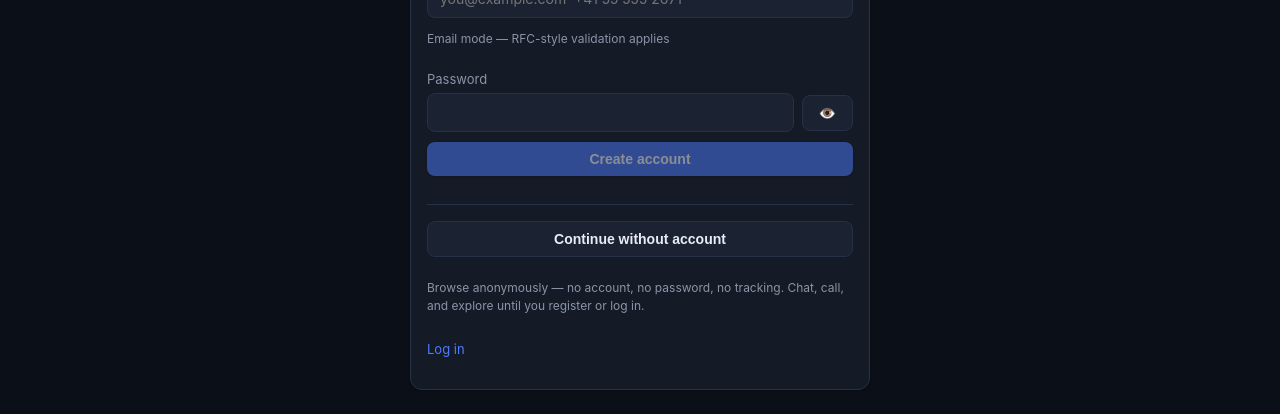
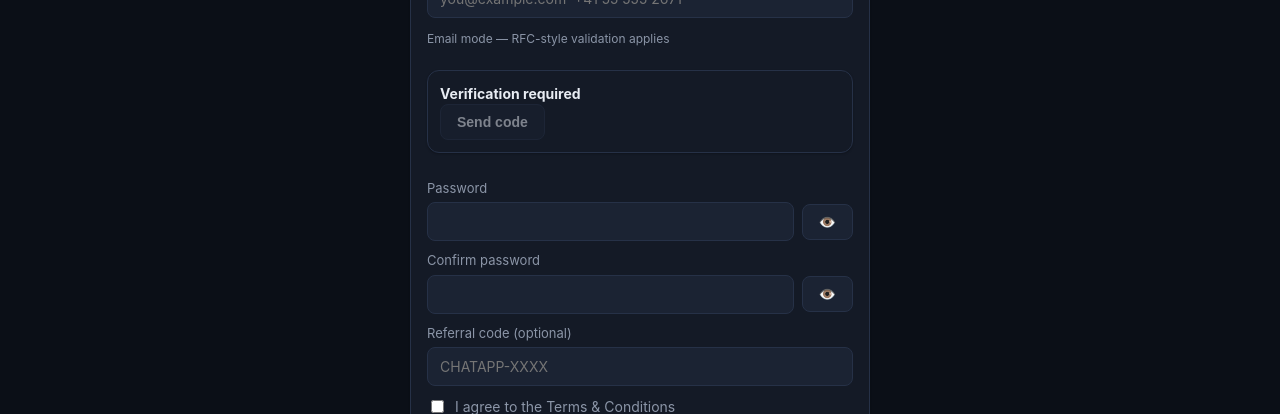
Before and after one commit to ChatAppUs/ChatApp, a Next.js app in the folder apps/web/: page /register in a window 1280 px wide. Shown: the part 386-800 px from the top of the page. Built offline with nearby package versions, Linux system fonts and the light colour scheme; no server answers.

Commit message:
feat: add register OTP verification step, password strength, confirm password, referral, terms (Identity spec §4)

```diff
--- a/apps/web/src/app/register/page.tsx
+++ b/apps/web/src/app/register/page.tsx
@@ -19,6 +19,20 @@ function detectMode(value: string): "email" | "phone" | "unknown" {
   return "phone";
 }
 
+// Identity spec §4.1: password strength indicator (Red Weak / Yellow Medium / Green Strong).
+function passwordStrength(pw: string): { score: number; label: "weak" | "medium" | "strong" } {
+  if (!pw) return { score: 0, label: "weak" };
+  let s = 0;
+  if (pw.length >= 8) s++;
+  if (pw.length >= 12) s++;
+  if (/[A-Z]/.test(pw) && /[a-z]/.test(pw)) s++;
+  if (/\d/.test(pw)) s++;
+  if (/[^A-Za-z0-9]/.test(pw)) s++;
+  if (s <= 2) return { score: s, label: "weak" };
+  if (s <= 3) return { score: s, label: "medium" };
+  return { score: s, label: "strong" };
+}
+
 export default function RegisterPage() {
   const { t } = useI18n();
   const router = useRouter();
@@ -27,6 +41,8 @@ export default function RegisterPage() {
     display_name: "",
     identifier: "",
     password: "",
+    confirmPassword: "",
+    referral: "",
   });
   const [dial, setDial] = useState("+1");
   const [countryISO, setCountryISO] = useState("US");
@@ -34,10 +50,21 @@ export default function RegisterPage() {
   const [error, setError] = useState("");
   const [busy, setBusy] = useState(false);
   const [showPassword, setShowPassword] = useState(false);
+  const [showConfirm, setShowConfirm] = useState(false);
+  const [agreeTerms, setAgreeTerms] = useState(false);
+  // OTP verification step (Identity spec §4: "Email/phone OTP verification is required").
+  const [step, setStep] = useState<"details" | "otp">("details");
+  const [otpCode, setOtpCode] = useState("");
+  const [otpSent, setOtpSent] = useState(false);
+  const [otpVerified, setOtpVerified] = useState(false);
 
   const mode = useMemo(() => detectMode(form.identifier), [form.identifier]);
   const isPhone = mode === "phone";
   const identifierValid = mode === "unknown" ? false : isPhone ? phoneLocal.length >= 7 : EMAIL_RE.test(form.identifier);
+  const strength = useMemo(() => passwordStrength(form.password), [form.password]);
+  const passwordsMatch = form.password === form.confirmPassword;
+  const canSendOtp = identifierValid && !otpSent;
+  const canVerifyOtp = otpCode.length === 6 && !otpVerified;
 
   const set = (k: keyof typeof form) => (e: React.ChangeEvent<HTMLInputElement>) =>
     setForm({ ...form, [k]: e.target.value });
@@ -71,10 +98,63 @@ export default function RegisterPage() {
     }
   };
 
+  // Identity spec §4: send the 6-digit OTP to the email or phone before account creation.
+  const sendOtp = async () => {
+    setBusy(true);
+    setError("");
+    try {
+      const phone = isPhone ? (phoneLocal ? `${dial}${phoneLocal.replace(/\D/g, "")}` : form.identifier.replace(/[\s().\-]/g, "")) : "";
+      const email = isPhone ? "" : form.identifier.toLowerCase();
+      const path = isPhone ? "/api/auth/phone/send-code" : "/api/auth/email/send-code";
+      const body = isPhone ? { phone } : { email };
+      await api(path, { method: "POST", body: JSON.stringify(body) }, false);
+      setOtpSent(true);
+      setStep("otp");
+    } catch (err) {
+      setError(err instanceof Error ? err.message : t("error"));
+    } finally {
+      setBusy(false);
+    }
+  };
+
+  // Identity spec §4: verify the OTP; the backend marks the contact verified.
+  const verifyOtp = async () => {
+    setBusy(true);
+    setError("");
+    try {
+      const phone = isPhone ? (phoneLocal ? `${dial}${phoneLocal.replace(/\D/g, "")}` : form.identifier.replace(/[\s().\-]/g, "")) : "";
+      const email = isPhone ? "" : form.identifier.toLowerCase();
+      const path = isPhone ? "/api/auth/phone/check-code" : "/api/auth/email/check-code";
+      const body = isPhone ? { phone, code: otpCode } : { email, code: otpCode };
+      await api(path, { method: "POST", body: JSON.stringify(body) }, false);
+      setOtpVerified(true);
+      setError("");
+    } catch (err) {
+      setError(err instanceof Error ? err.message : t("otpInvalid"));
+    } finally {
+      setBusy(false);
+    }
+  };
+
   const submit = async (ev: React.FormEvent) => {
     ev.preventDefault();
     setBusy(true);
     setError("");
+    if (!passwordsMatch) {
+      setError(t("passwordMismatch"));
+      setBusy(false);
+      return;
+    }
+    if (!agreeTerms) {
+      setError(t("termsRequired"));
+      setBusy(false);
+      return;
+    }
+    if (!otpVerified) {
+      setError(t("otpRequired"));
+      setBusy(false);
+      return;
+    }
     try {
       const phone = isPhone ? (phoneLocal ? `${dial}${phoneLocal.replace(/\D/g, "")}` : form.identifier.replace(/[\s().\-]/g, "")) : "";
       const tokens = await api<Tokens>(
@@ -88,6 +168,7 @@ export default function RegisterPage() {
             phone,
             phone_country: countryISO,
             password: form.password,
+            referral_code: form.referral.trim() || undefined,
           }),
         },
         false
@@ -145,6 +226,39 @@ export default function RegisterPage() {
             </div>
           </>
         )}
+
+        {/* Identity spec §4: OTP verification step */}
+        <div className="card" style={{ border: "1px solid var(--border)", padding: 12 }}>
+          <h4 style={{ margin: 0 }}>{t("otpVerification")}</h4>
+          {!otpSent ? (
+            <button type="button" className="secondary" onClick={sendOtp} disabled={busy || !canSendOtp}>
+              {t("sendCode")}
+            </button>
+          ) : (
+            <>
+              <p className="muted" style={{ fontSize: 12 }}>{t("otpSent")}</p>
+              <div className="row">
+                <input
+                  value={otpCode}
+                  onChange={(e) => setOtpCode(e.target.value)}
+                  placeholder={t("code")}
+                  maxLength={6}
+                  inputMode="numeric"
+                  disabled={otpVerified}
+                  style={{ flex: 1 }}
+                />
+                <button type="button" className="secondary" onClick={verifyOtp} disabled={busy || !canVerifyOtp}>
+                  {t("verifyCode")}
+                </button>
+              </div>
+              {otpVerified && <p className="success-text" style={{ fontSize: 12 }}>✓ Verified</p>}
+              <button type="button" className="secondary small" onClick={sendOtp} disabled={busy}>
+                {t("otpResend")}
+              </button>
+            </>
+          )}
+        </div>
+
         <div>
           <label>{t("password")}</label>
           <div style={{ display: "flex", alignItems: "center", gap: 8 }}>
@@ -166,9 +280,60 @@ export default function RegisterPage() {
               {showPassword ? "🙈" : "👁️"}
             </button>
           </div>
+          {form.password && (
+            <div style={{ marginTop: 6 }}>
+              <span className="muted" style={{ fontSize: 12 }}>{t("passwordStrength")}: </span>
+              <span
+                className="badge"
+                style={{
+                  background:
+                    strength.label === "strong" ? "var(--success, #2e7d32)" :
+                    strength.label === "medium" ? "#f9a825" : "#c62828",
+                  color: "#fff",
+                }}
+              >
+                {t(strength.label)}
+              </span>
+            </div>
+          )}
         </div>
+        <div>
+          <label>{t("confirmPassword")}</label>
+          <div style={{ display: "flex", alignItems: "center", gap: 8 }}>
+            <input
+              type={showConfirm ? "text" : "password"}
+              value={form.confirmPassword}
+              onChange={set("confirmPassword")}
+              required
+              minLength={8}
+              style={{ flex: 1 }}
+            />
+            <button
+              type="button"
+              className="secondary"
+              onClick={() => setShowConfirm((v) => !v)}
+              aria-label={showConfirm ? "Hide password" : "Show password"}
+              title={showConfirm ? "Hide password" : "Show password"}
+            >
+              {showConfirm ? "🙈" : "👁️"}
+            </button>
+          </div>
+          {form.confirmPassword && !passwordsMatch && (
+            <p className="error-text" style={{ fontSize: 12 }}>{t("passwordMismatch")}</p>
+          )}
+        </div>
+        <div>
+          <label>{t("referralCode")}</label>
+          <input value={form.referral} onChange={set("referral")} placeholder="CHATAPP-XXXX" />
+        </div>
+        <label style={{ display: "flex", alignItems: "center", gap: 8, fontSize: 14 }}>
+          <input type="checkbox" checked={agreeTerms} onChange={(e) => setAgreeTerms(e.target.checked)} />
+          {t("agreeToTerms")}
+        </label>
         {error && <div className="error-text">{error}</div>}
-        <button type="submit" disabled={busy || !identifierValid}>{busy ? t("loading") : t("register")}</button>
+        <button type="submit" disabled={busy || !identifierValid || !otpVerified || !passwordsMatch || !agreeTerms}>
+          {busy ? t("loading") : t("register")}
+        </button>
       </form>
       <div style={{ marginTop: 12 }}>
         <GoogleSignIn />
@@ -181,6 +346,8 @@ export default function RegisterPage() {
       </div>
       <p className="muted">
         <Link href="/login">{t("login")}</Link>
+        {" · "}
+        <Link href="/">{t("backToHome")}</Link>
       </p>
     </div>
   );
```
